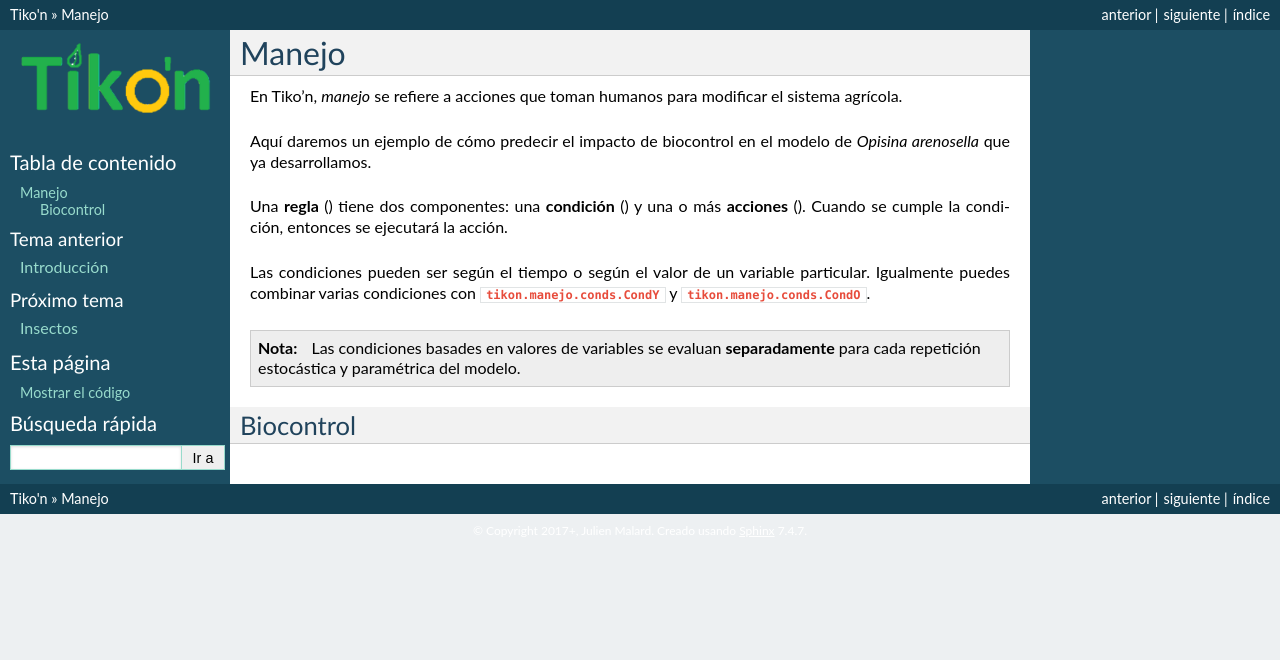
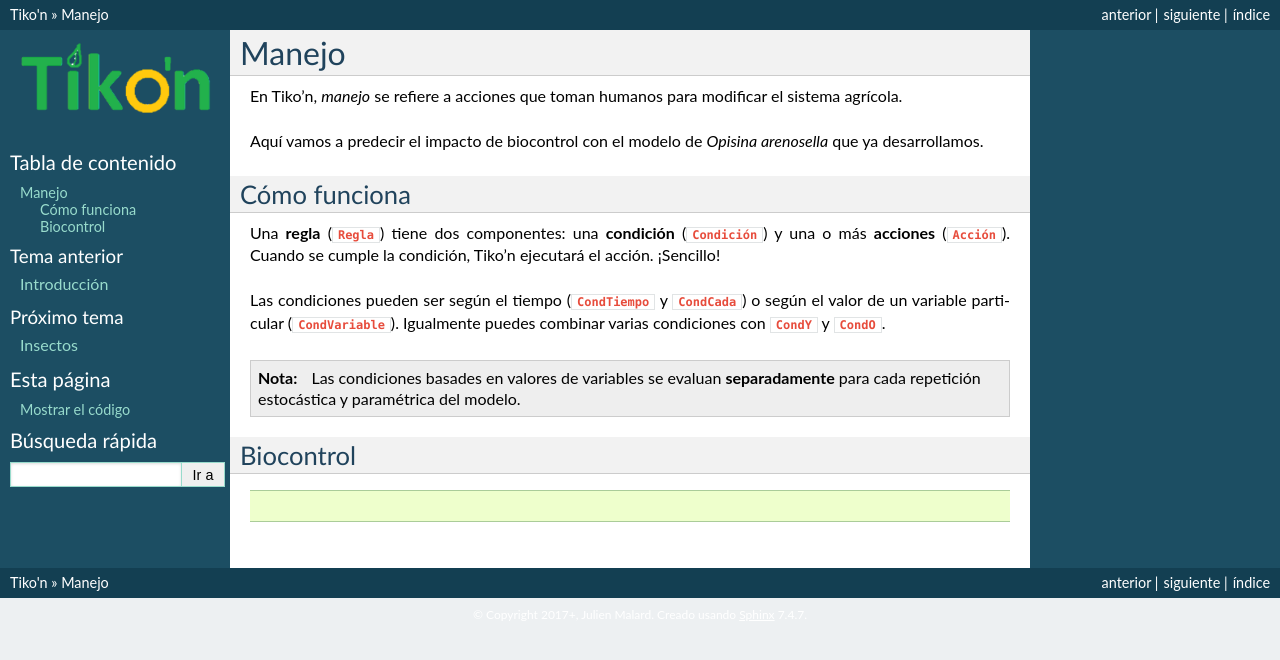
Before and after one commit to julienmalard/Tikon, a Sphinx documentation site: the page built from docs/source/tutorial/manejo.rst, in a window 1280 px wide. Shown: the top 660 px of the page. Built offline with Sphinx 7.4.7, drawn with Linux system fonts in a browser that asks for light colours; some web fonts are replaced; pages that are not in the unit, such as notebooks, are missing from menus.

Commit message:
Trabajo en docs

```diff
--- a/docs/source/general/agrad.rst
+++ b/docs/source/general/agrad.rst
@@ -16,17 +16,17 @@ Instituciones afiliadas
 -----------------------
 Tiko'n se desarrolla en colaboración con las instituciones siguientes:
 
-.. image:: ../_estático/imágenes/logos/Logo_McGill_IGFS.jpg
+.. image:: /_estático/imágenes/logos/Logo_McGill_IGFS.jpg
    :width: 200
    :align: center
    :alt: Logo McGill
 
-.. image:: ../_estático/imágenes/logos/Logo_IARNA.jpg
+.. image:: /_estático/imágenes/logos/Logo_IARNA.jpg
    :width: 200
    :align: center
    :alt: Logo IARNA URL
 
-.. image:: ../_estático/imágenes/logos/Logo_TaVePa.jpg
+.. image:: /_estático/imágenes/logos/Logo_TaVePa.jpg
    :width: 200
    :align: center
    :alt: Logo TVP
--- a/docs/source/tutorial/manejo.rst
+++ b/docs/source/tutorial/manejo.rst
@@ -2,15 +2,18 @@ Manejo
 ======
 En Tiko'n, *manejo* se refiere a acciones que toman humanos para modificar el sistema agrícola.
 
-Aquí daremos un ejemplo de cómo predecir el impacto de biocontrol en el modelo de *Opisina arenosella* que ya
-desarrollamos.
+Aquí vamos a predecir el impacto de biocontrol con el modelo de *Opisina arenosella* que ya desarrollamos.
 
+Cómo funciona
+-------------
+Una **regla** (:class:`~tikon.manejo.manejo.Regla`) tiene dos componentes: una **condición**
+(:class:`~tikon.manejo.conds.Condición`) y una o más **acciones** (:class:`~tikon.manejo.acciones.Acción`).
+Cuando se cumple la condición, Tiko'n ejecutará el acción. ¡Sencillo!
 
-Una **regla** () tiene dos componentes: una **condición** () y una o más **acciones** (). Cuando se cumple la
-condición, entonces se ejecutará la acción.
-
-Las condiciones pueden ser según el tiempo o según el valor de un variable particular.
-Igualmente puedes combinar varias condiciones con :class:`tikon.manejo.conds.CondY` y :class:`tikon.manejo.conds.CondO`.
+Las condiciones pueden ser según el tiempo (:class:`~tikon.manejo.conds.CondTiempo` y
+:class:`~tikon.manejo.conds.CondCada`) o según el valor de un variable particular
+(:class:`~tikon.manejo.conds.CondVariable`). Igualmente puedes combinar varias condiciones con
+:class:`~tikon.manejo.conds.CondY` y :class:`~tikon.manejo.conds.CondO`.
 
 .. note::
    Las condiciones basades en valores de variables se evaluan **separadamente** para cada repetición estocástica
@@ -18,3 +21,5 @@ Igualmente puedes combinar varias condiciones con :class:`tikon.manejo.conds.Con
 
 Biocontrol
 ----------
+
+.. code-block:: python
```
Also changed, not shown: docs/source/tutorial/intro.rst (+7 -0 lines), docs/source/_estático/imágenes/ejemplo_egr.png (added).
